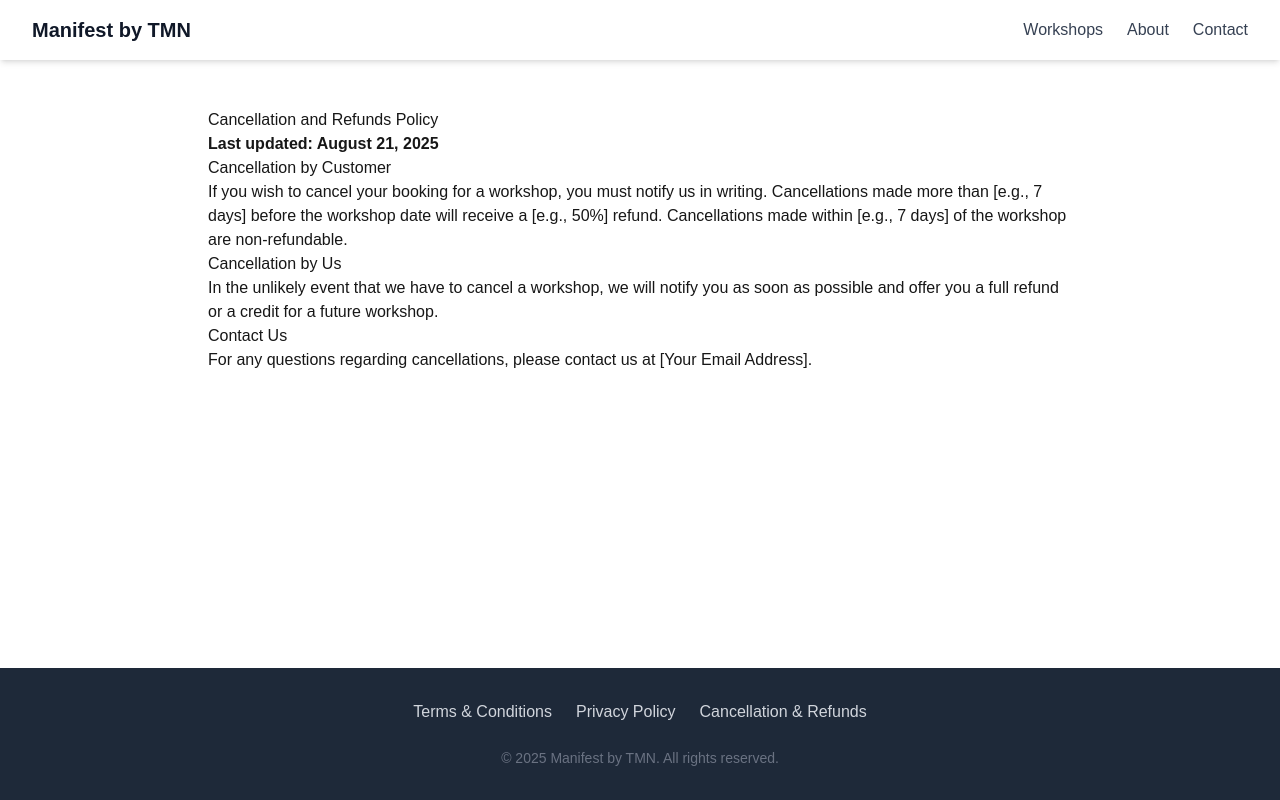
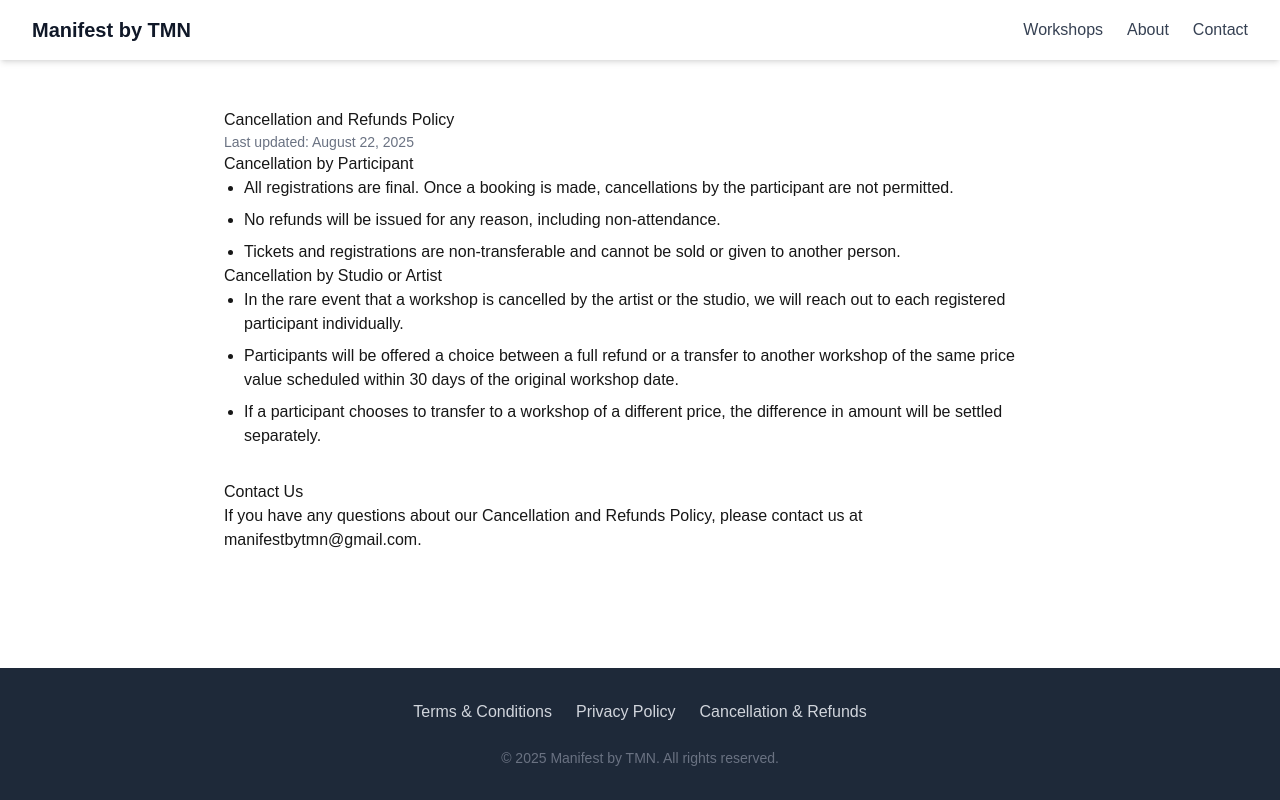
Before and after one commit to ujvasisht-hub/manifest-website, a Next.js app: page /cancellation-and-refunds in a window 1280 px wide. Built offline with nearby package versions, Linux system fonts and the light colour scheme.

Commit message:
Update Cancellation and Refunds page content

```diff
--- a/src/app/cancellation-and-refunds/page.js
+++ b/src/app/cancellation-and-refunds/page.js
@@ -1,19 +1,36 @@
 import React from 'react';
+
+export const metadata = {
+  title: 'Cancellation & Refunds - Manifest by TMN',
+  description: 'Read the cancellation and refund policy for workshops at Manifest by TMN.',
+};
 
 const CancellationAndRefundsPage = () => {
   return (
-    <div className="max-w-4xl mx-auto px-4 py-12 prose">
-      <h1>Cancellation and Refunds Policy</h1>
-      <p><strong>Last updated: August 21, 2025</strong></p>
+    <div className="max-w-4xl mx-auto px-4 sm:px-6 lg:px-8 py-12">
+      <div className="prose lg:prose-xl">
+        <h1>Cancellation and Refunds Policy</h1>
+        <p className="text-sm text-gray-500">Last updated: August 22, 2025</p>
 
-      <h2>Cancellation by Customer</h2>
-      <p>If you wish to cancel your booking for a workshop, you must notify us in writing. Cancellations made more than [e.g., 7 days] before the workshop date will receive a [e.g., 50%] refund. Cancellations made within [e.g., 7 days] of the workshop are non-refundable.</p>
+        <h2>Cancellation by Participant</h2>
+        <ul className="list-disc pl-5 space-y-2">
+          <li>All registrations are final. Once a booking is made, cancellations by the participant are not permitted.</li>
+          <li>No refunds will be issued for any reason, including non-attendance.</li>
+          <li>Tickets and registrations are non-transferable and cannot be sold or given to another person.</li>
+        </ul>
 
-      <h2>Cancellation by Us</h2>
-      <p>In the unlikely event that we have to cancel a workshop, we will notify you as soon as possible and offer you a full refund or a credit for a future workshop.</p>
+        <h2>Cancellation by Studio or Artist</h2>
+        <ul className="list-disc pl-5 space-y-2">
+          <li>In the rare event that a workshop is cancelled by the artist or the studio, we will reach out to each registered participant individually.</li>
+          <li>Participants will be offered a choice between a full refund or a transfer to another workshop of the same price value scheduled within 30 days of the original workshop date.</li>
+          <li>If a participant chooses to transfer to a workshop of a different price, the difference in amount will be settled separately.</li>
+        </ul>
 
-      <h2>Contact Us</h2>
-      <p>For any questions regarding cancellations, please contact us at [Your Email Address].</p>
+        <h2 className="mt-8">Contact Us</h2>
+        <p>
+          If you have any questions about our Cancellation and Refunds Policy, please contact us at manifestbytmn@gmail.com.
+        </p>
+      </div>
     </div>
   );
 };
--- a/src/app/privacy-policy/page.js
+++ b/src/app/privacy-policy/page.js
@@ -28,7 +28,7 @@ const PrivacyPolicyPage = () => {
           <li>To process your workshop bookings and manage your registration.</li>
           <li>To communicate with you about your booking, including confirmations, reminders, and important updates about the workshop.</li>
           <li>To respond to your questions, comments, and inquiries submitted through our contact form or other channels.</li>
-          <li>To send you information about future workshops and events, if you have opted-in to receive such communications.</li>
+          <li>To send you information about future workshops and events.</li>
         </ul>
 
         <h2>3. Data Security</h2>
@@ -42,7 +42,7 @@ const PrivacyPolicyPage = () => {
 
         <h2 className="mt-8">Contact Us</h2>
         <p>
-          If you have any questions about this Privacy Policy, please contact us at: <a href="mailto:hello@manifestbytmn.com">hello@manifestbytmn.com</a>.
+          If you have any questions about this Privacy Policy, please contact us at manifestbytmn@gmail.com.
         </p>
       </div>
     </div>
```
